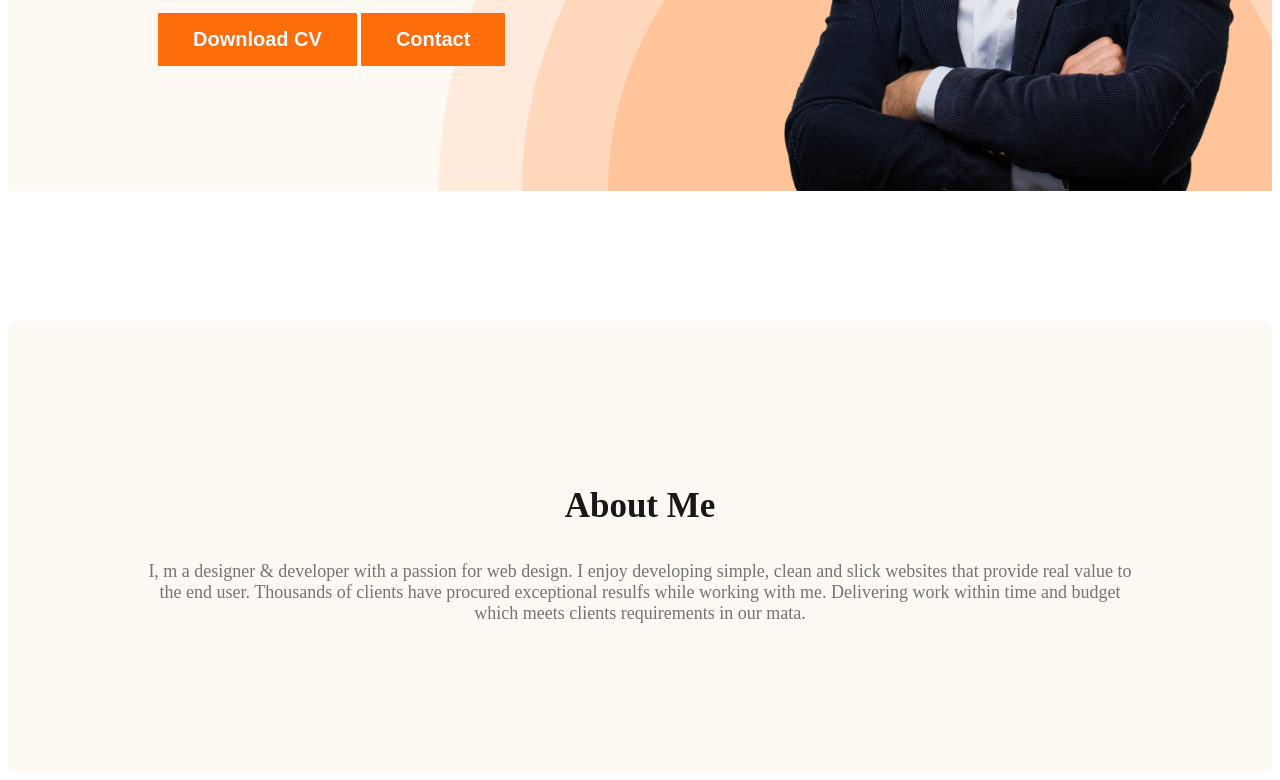
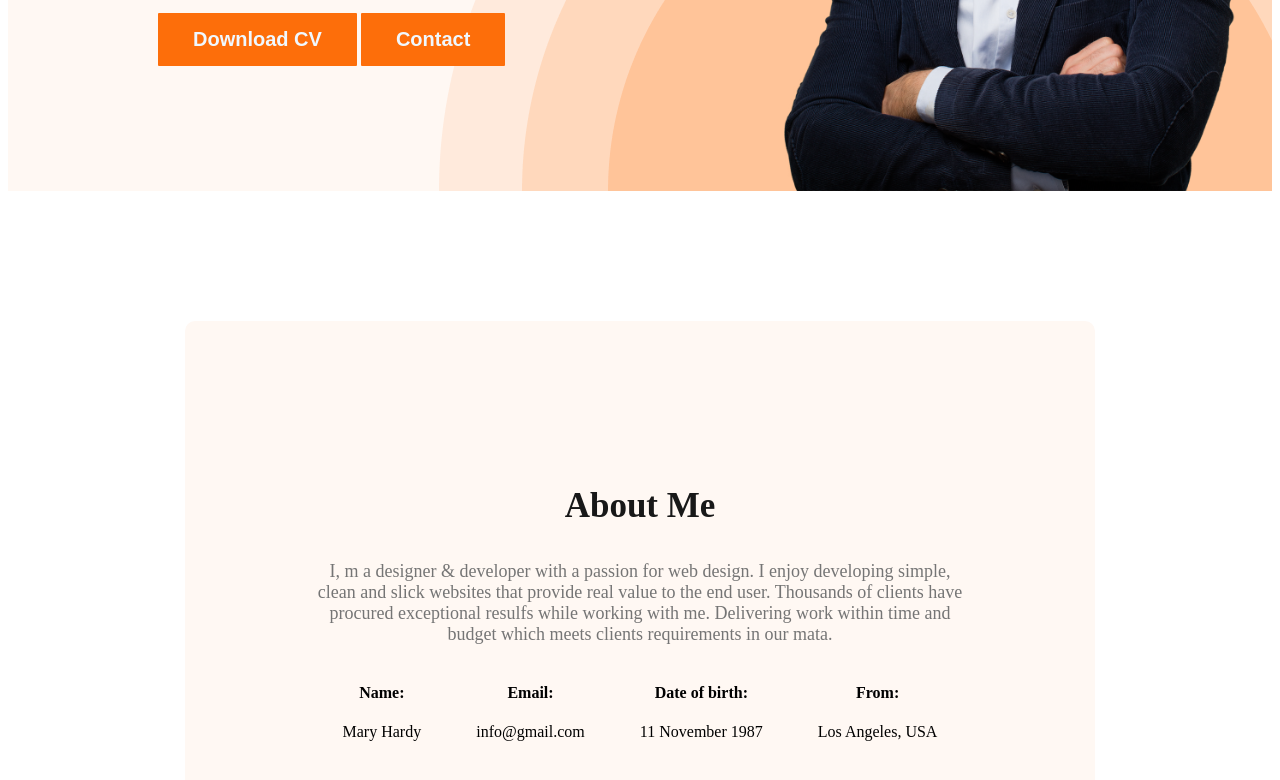
Before and after one commit to rohanibra/we-developer-portfolio-, a plain HTML site: page index.html in a window 1280 px wide. Shown: the part 568-1348 px from the top of the page. Drawn offline with Linux system fonts and the light colour scheme.

Commit message:
about added

```diff
--- a/index.html
+++ b/index.html
@@ -45,6 +45,29 @@
         provide real value to the end user. Thousands of clients have procured exceptional resulfs while working with
         me.
         Delivering work within time and budget which meets clients requirements in our mata.</p>
+
+      <div class="about-info-container">
+        <div class="about-info">
+          <h4 class="info-tittle">Name:
+          </h4>
+          <p class="info-description">Mary Hardy</p>
+        </div>
+        <div class="about-info">
+          <h4 class="info-tittle">Email:
+          </h4>
+          <p class="info-description">info@gmail.com</p>
+        </div>
+        <div class="about-info">
+          <h4 class="info-tittle">Date of birth:
+          </h4>
+          <p class="info-description">11 November 1987</p>
+        </div>
+        <div class="about-info">
+          <h4 class="info-tittle">From:
+          </h4>
+          <p class="info-description">Los Angeles, USA</p>
+        </div>
+      </div>
     </section>
   </main>
   <footer>
--- a/styles/portfolio.css
+++ b/styles/portfolio.css
@@ -101,13 +101,23 @@ margin-bottom: 20px;
   height: 40px;
   color: #757575;
 }
-
+main{
+  max-width: 1150px;
+  margin: 0px auto;
+}
  /* main section styles */
  /* about styles */
  .about{
   padding: 130px;
   border-radius: 10px;
 background: #FFF8F3;
-margin: 130px 0px;
+margin: 130px 120px;
 
  }
+ .about-info-container{
+  display: flex;
+  justify-content: space-around;
+ }
+ .about-info{
+  text-align: center;
+ }
```
